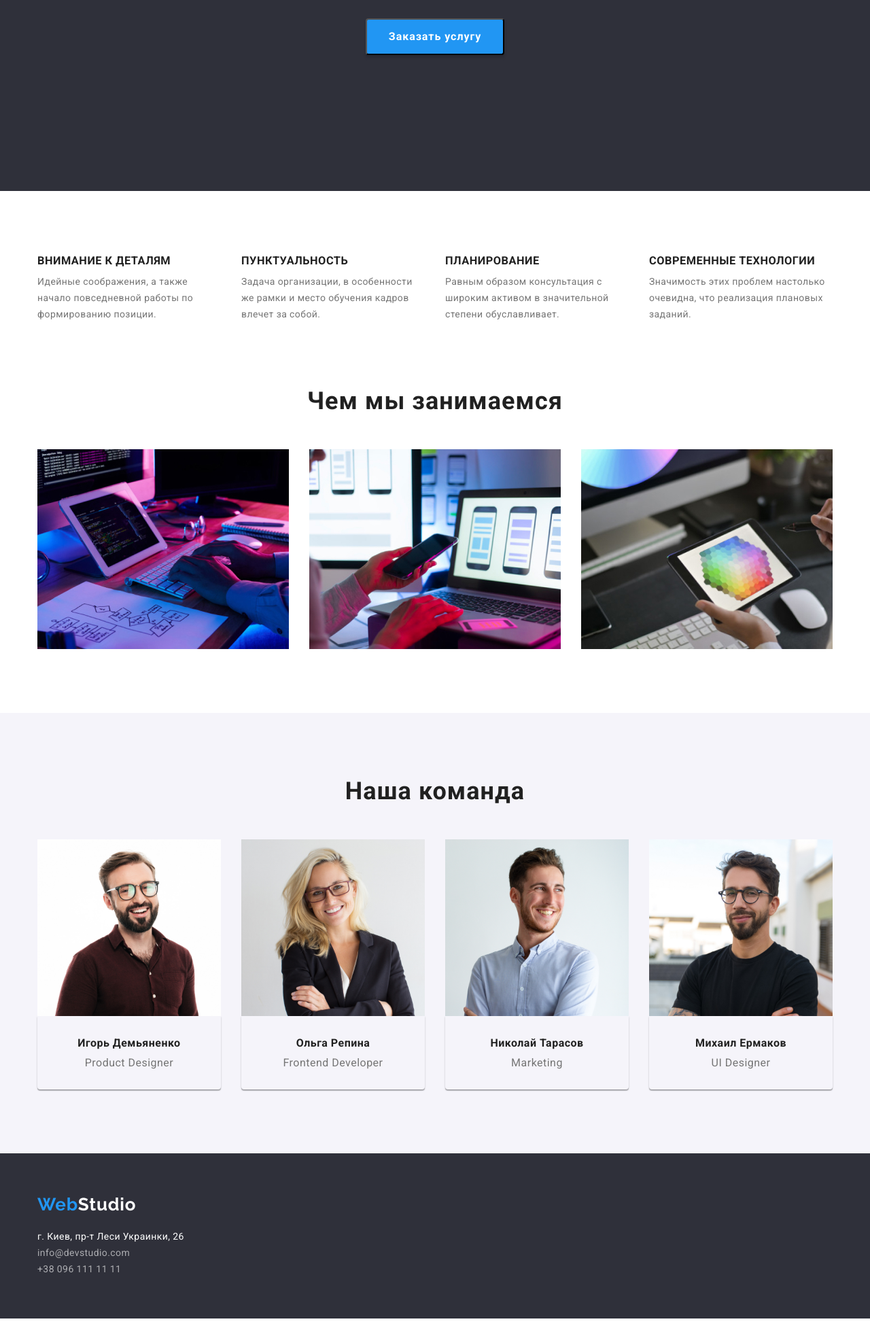
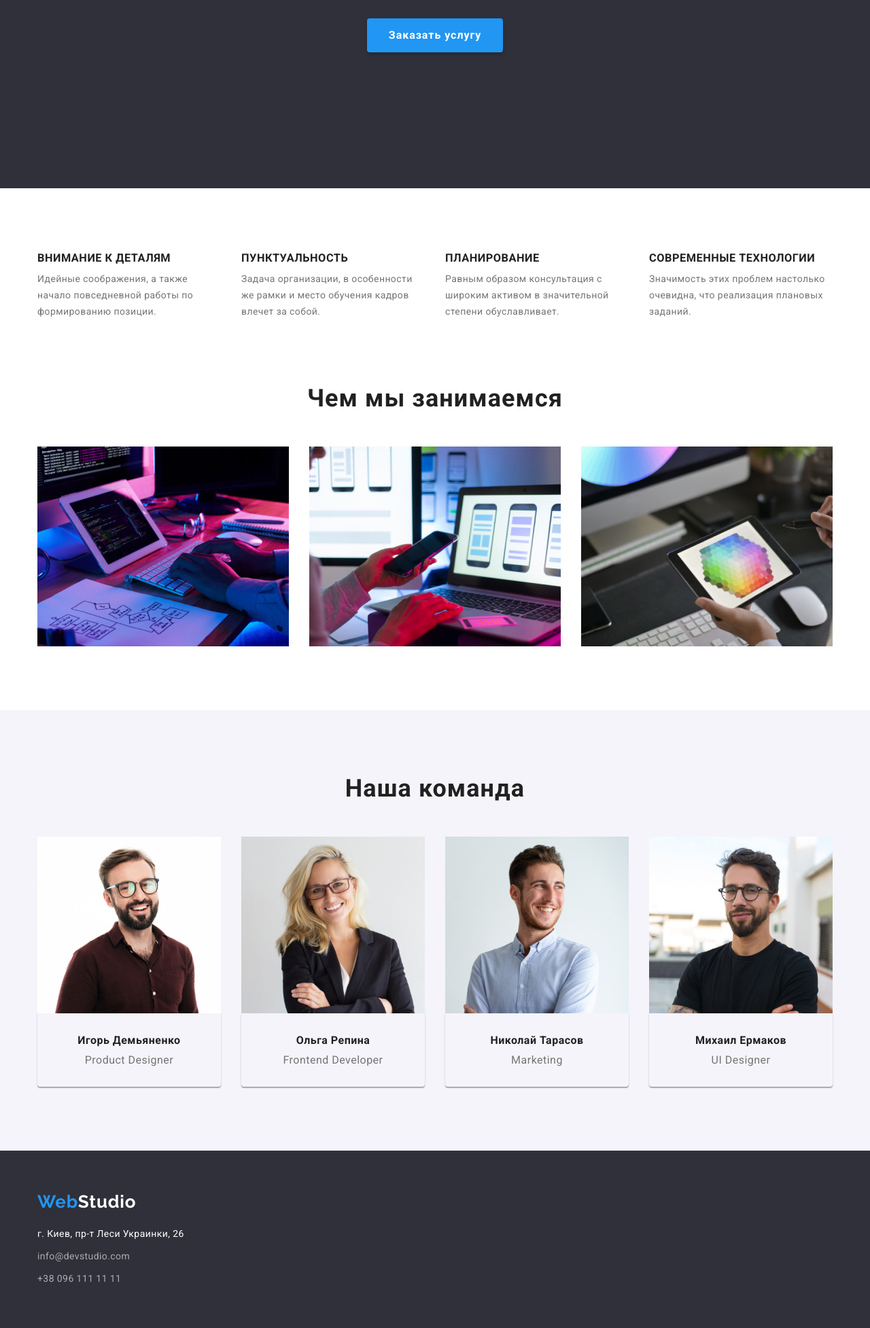
Before and after one commit to Tatiana-Romanenko/goit-markup-hw-03, a plain HTML site: page index.html in a window 1280 px wide. Shown: the part 404-2358 px from the top of the page at 68% size. Drawn offline with nearby package versions, Linux system fonts and the light colour scheme.

Commit message:
Добавлены правки по отступам и рамкам

```diff
--- a/css/styles.css
+++ b/css/styles.css
@@ -99,7 +99,7 @@ img {
   text-align: center;
   letter-spacing: 0.03em;
   color: var(--main-color);
-  padding-bottom: 50px;
+  margin-bottom: 50px;
 }
 
 /* ============= END COMPONENTS ============= */
@@ -200,6 +200,7 @@ img {
   background-color: var(--accent-color);
   box-shadow: 0px 4px 4px rgba(0, 0, 0, 0.15);
   border-radius: 4px;
+  border: none;
   display: block;
   margin-top: 30px;
   margin-left: auto;
@@ -336,6 +337,10 @@ img {
 .address {
   margin-top: 20px;
 }
+
+.footer-contact-item:not(:last-child) {
+  margin-bottom: 9px;
+}
 /* ============= END FOOTER ============= */
 /* ============= PORTFOLIO BUTTON ============= */
 
@@ -362,6 +367,7 @@ img {
     0px 2px 2px rgba(0, 0, 0, 0.12);
   color: var(--main-color);
   padding: 6px 22px;
+  border: none;
 }
 
 .portfolio-btn:hover,
@@ -389,7 +395,7 @@ img {
 .work-card {
   padding: 20px 24px;
   border: 1px solid #eeeeee;
-  border-top: 0;
+  border-top: none;
 }
 
 .work-title {
```
